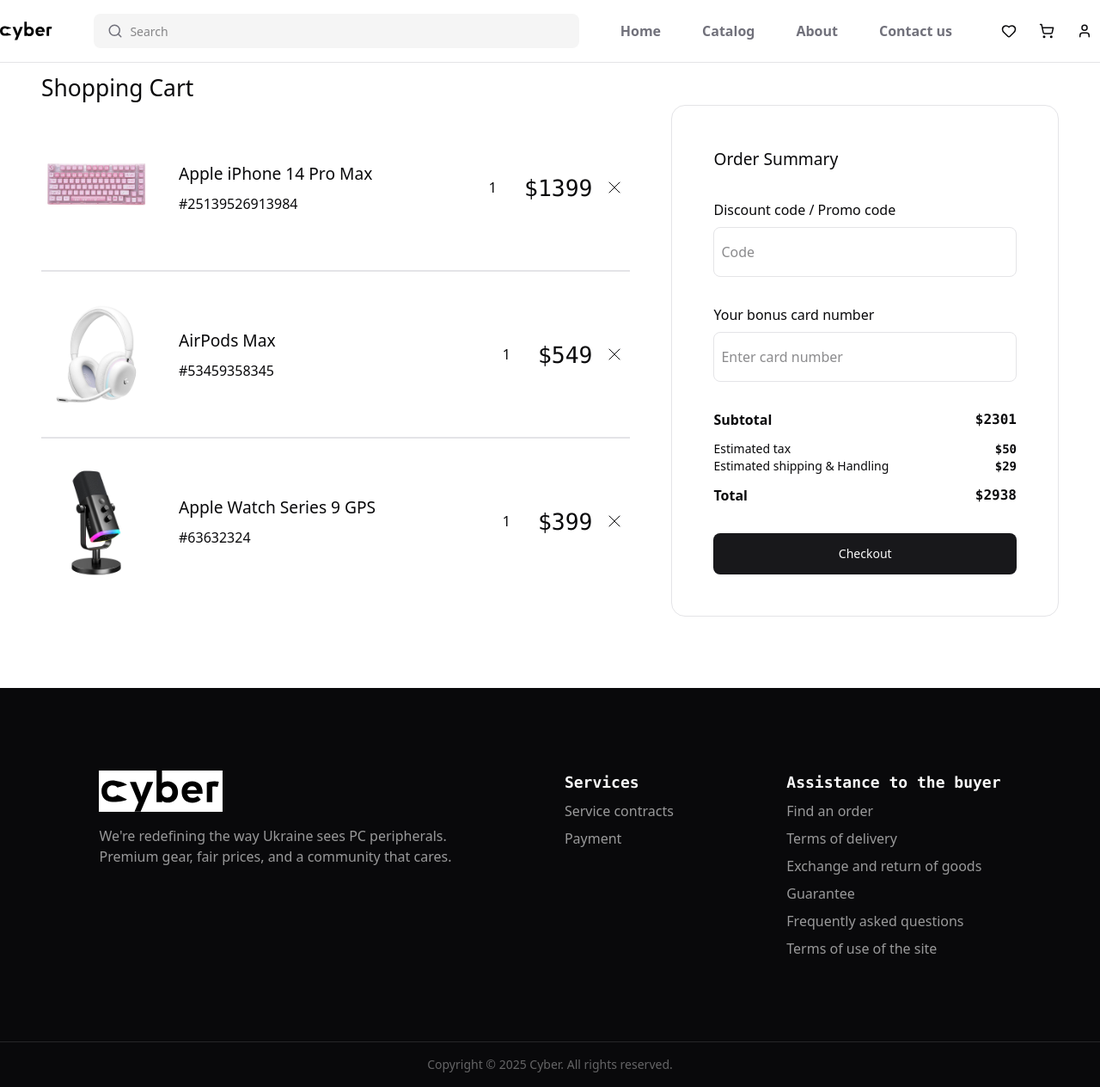
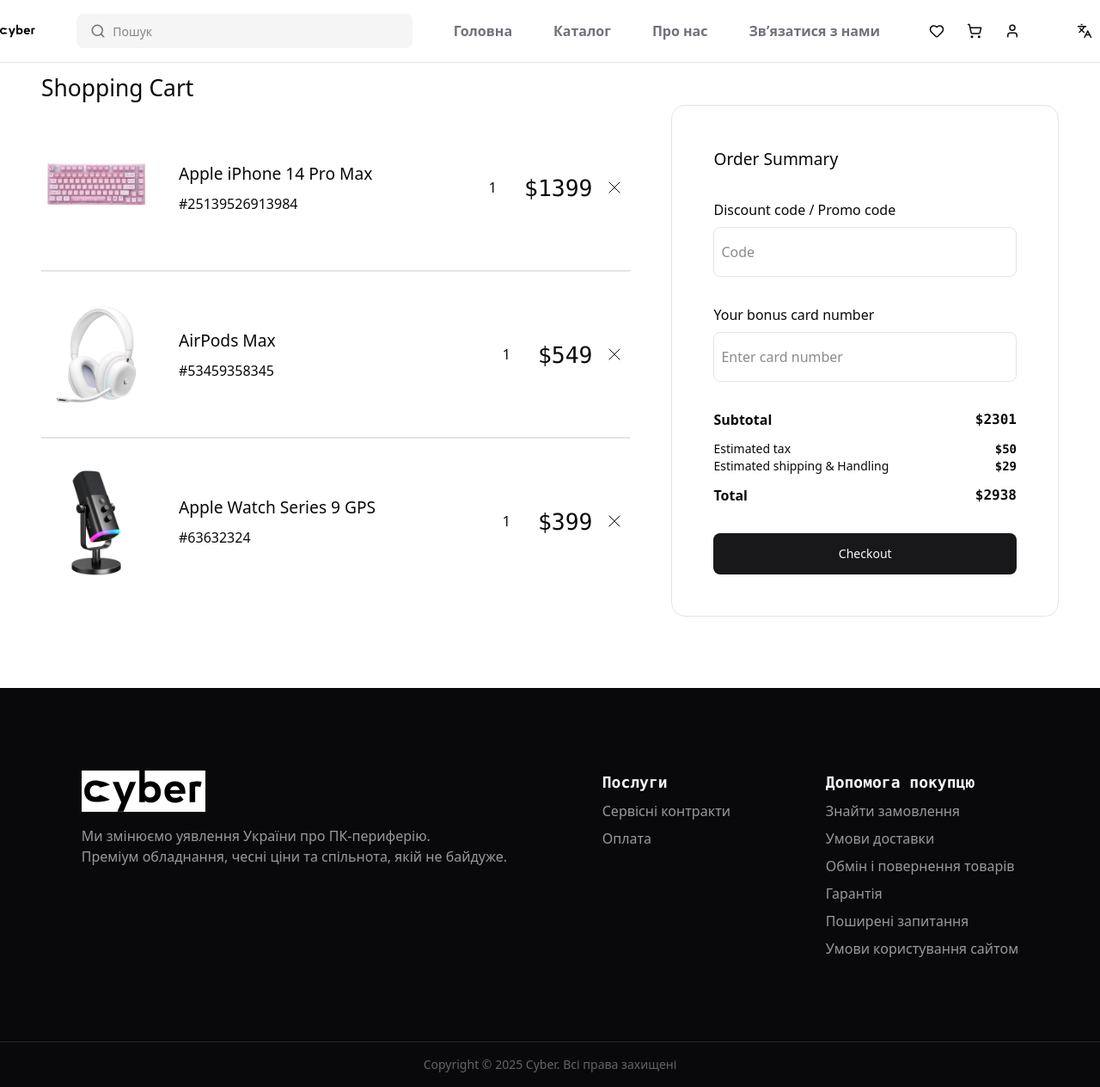
Before and after one commit to DFirenice/Keyboards-shop-FE, a Next.js app: page /cart in a window 1280 px wide. Shown: the whole page at 86% size. Built offline with nearby package versions, Linux system fonts and the light colour scheme.

Commit message:
Better Translation: EN / UA current support

```diff
--- a/messages/en.json
+++ b/messages/en.json
@@ -17,6 +17,7 @@
         "tagline": "PC Peripherals for Real Gamers",
         "slogan": "Created to change everything for the better. For everyone",
         "categories": {
+            "_title": "Browse by Categories",
             "keyboards": "Keyboards",
             "mouses": "Mouses",
             "headphones": "Headphones",
@@ -24,7 +25,12 @@
             "other": "Other"
         },
         "products": {
-            "popular": "Popular Products"
+            "popular": "Popular Products",
+            "tablist": {
+                "new": "New arrival",
+                "bestseller": "Bestseller",
+                "featured": "Featured"
+            }
         },
         "discounts": {
             "heading": "Discounts up to 50%"
@@ -34,5 +40,26 @@
             "subtext": "Sign up for deals, new products and promotions",
             "placeholder": "Email Address"
         }
+    },
+    "footer": {
+        "our-goal": [
+            "We're redefining the way Ukraine sees PC peripherals.",
+            "Premium gear, fair prices, and a community that cares."
+        ],
+        "services": {
+            "_title": "Services",
+            "contracts": "Service contracts",
+            "payment": "Payment"
+        },
+        "customer-assistance": {
+            "_title": "Assistance to the buyer",
+            "find-order": "Find an order",
+            "terms-of-delivery": "Terms of delivery",
+            "exchange-and-return": "Exchange and return of goods",
+            "guarantee": "Guarantee",
+            "faq": "Frequently asked questions",
+            "terms-of-use": "Terms of use of the site"
+        },
+        "copyright": "All rights Reserved"
     }
 }
--- a/messages/ua.json
+++ b/messages/ua.json
@@ -1,38 +1,65 @@
 {
   "header": {
     "links": {
-            "home": "Home",
+      "home": "Головна",
       "catalog": "Каталог",
-            "about": "About",
-            "contact": "Contact us"
+      "about": "Про нас",
+      "contact": "Зв’язатися з нами"
     },
-        "search": "Search"
+    "search": "Пошук"
   },
   "misc": {
-        "shop-now": "Shop Now",
-        "buy-now": "Buy Now",
-        "sign-up": "Sign Up"
+    "shop-now": "Купити зараз",
+    "buy-now": "Придбати зараз",
+    "sign-up": "Зареєструватися"
   },
   "home-page": {
-        "tagline": "PC Peripherals for Real Gamers",
-        "slogan": "Created to change everything for the better. For everyone",
+    "tagline": "ПК-периферія для справжніх геймерів",
+    "slogan": "Створено, щоб змінити все на краще. Для кожного.",
     "categories": {
-            "keyboards": "Keyboards",
-            "mouses": "Mouses",
-            "headphones": "Headphones",
-            "microphones": "Microphones",
-            "other": "Other"
+      "_title": "Знайти за Категорією",
+      "keyboards": "Клавіатури",
+      "mouses": "Миші",
+      "headphones": "Навушники",
+      "microphones": "Мікрофони",
+      "other": "Інше"
     },
     "products": {
-            "popular": "Popular Products"
+      "popular": "Популярні товари",
+      "tablist": {
+        "new": "Новинка",
+        "bestseller": "Бестселер",
+        "featured": "Рекомендовані"
+      }
     },
     "discounts": {
-            "heading": "Discounts up to 50%"
+      "heading": "Знижки до 50%"
     },
     "email-subscription": {
-            "title": "Join Our Newsletter",
-            "subtext": "Sign up for deals, new products and promotions",
-            "placeholder": "Email Address"
+      "title": "Підпишіться на нашу розсилку",
+      "subtext": "Отримуйте пропозиції, нові товари та акції",
+      "placeholder": "Адреса електронної пошти"
+    }
+  },
+  "footer": {
+    "our-goal": [
+      "Ми змінюємо уявлення України про ПК-периферію.",
+      "Преміум обладнання, чесні ціни та спільнота, якій не байдуже."
+    ],
+    "services": {
+      "_title": "Послуги",
+      "contracts": "Сервісні контракти",
+      "payment": "Оплата"
+    },
+    "customer-assistance": {
+      "_title": "Допомога покупцю",
+      "find-order": "Знайти замовлення",
+      "terms-of-delivery": "Умови доставки",
+      "exchange-and-return": "Обмін і повернення товарів",
+      "guarantee": "Гарантія",
+      "faq": "Поширені запитання",
+      "terms-of-use": "Умови користування сайтом"
+    },
+    "copyright": "Всі права захищені"
   }
 }
-}
--- a/src/app/(app)/page.tsx
+++ b/src/app/(app)/page.tsx
@@ -8,7 +8,7 @@
 import { Tablist } from "@/components/tabSwapper/Tablist"
 import { Tabs } from "@/contexts/tabsContext"
 
-import { categories, productsData, tabListData } from "@/data/landingPage"
+import { categories, productsData } from "@/data/landingPage"
 import { TabPanel } from "@/components/tabSwapper/TabPanel"
 import { TabLink } from "@/components/tabSwapper/TabLink"
 import Image from "next/image"
@@ -18,6 +18,13 @@
 
 const LandingPage = () => {
     const t = useTranslations()
+    const thp = useTranslations("home-page.products.tablist")
+
+    const tabListData = [
+        thp("new"),
+        thp("bestseller"),
+        thp("featured")
+    ]
 
     return (
         <div className="w-full overflow-x-hidden">
@@ -37,7 +44,7 @@
             <section className="w-full mt-42 px-12">
                 <div className="container mx-auto w-full h-full flex flex-col justify-center gap-12">
                     <div className="flex flex-row justify-between">
-                        <Heading size="large" className="font-semibold">Browse by Category</Heading>
+                        <Heading size="large" className="font-semibold">{ t("home-page.categories._title") }</Heading>
                         <div className="flex flex-row gap-2">
                             <IconButton size="small" icon="chevronLeft" />
                             <IconButton size="small" icon="chevronRight" />
@@ -85,7 +92,7 @@
                                         <Heading level={3} className="font-medium">Meletrix Zoom65 v2.5</Heading>
                                         <Heading level={3} size="large" className="font-bold font-mono mt-2">$120</Heading>
                                     </div>
-                                    <Button size="lg" className="w-[90%] mx-auto">Buy Now</Button>
+                                    <Button size="lg" className="w-[90%] mx-auto">{ t("misc.buy-now") }</Button>
                                 </div>
                             </TabPanel>
                         )}
@@ -112,7 +119,7 @@
                                 <Image src={imageSrc} alt="Keyboard" objectFit="contain" className="pointer-events-none" fill />
                             </div>
                             <div>
-                                <Heading className="font-light my-2.5" size="large">{ t(title) }</Heading>
+                                <Heading className="font-light my-2.5" size="large">{ idx === 0 ? t(title) : title }</Heading>
                                 <p className="text-muted-foreground text-sm max-w-sm h-18">{ description }</p>
                             </div>
                             <Link href="#" className="mt-auto">
@@ -135,7 +142,7 @@
                                 <div className="relative h-72 w-full">
                                     <Image src={imageSrc} alt="Keyboard" objectFit="contain" className="pointer-events-none" fill />
                                 </div>
-                                <Heading className="font-light my-2.5" size="large">{ t(title) }</Heading>
+                                <Heading className="font-light my-2.5" size="large">{ idx === 0 ? t(title) : title }</Heading>
                                 <Link href="#" className="mt-auto">
                                     <Button size="lg">{ t("misc.shop-now") }</Button>
                                 </Link>
@@ -145,7 +152,7 @@
                 </div>
             </section>
             {/* Email Subscription */}
-            <section className="w-full mt-12 bg-subscription px-12">
+            <section className="w-full mt-24 bg-subscription px-12">
                 <div className="container mx-auto h-[50dvh] flex flex-col items-center justify-center gap-12">
                     <div className="font-semibold text-center">
                         <Heading size="massive">{ t("home-page.email-subscription.title") }</Heading>
--- a/src/components/Footer.tsx
+++ b/src/components/Footer.tsx
@@ -1,5 +1,7 @@
+import { useTranslations } from "next-intl"
 import Heading from "@app-ui/Heading"
 import Logo from "@app-ui/Logo"
+import React from "react"
 
 const StyledHeading = ({ children }: { children: React.ReactNode }) => (
     <Heading className="font-semibold font-mono">
@@ -8,6 +10,7 @@
 )
 
 const Footer = () => {
+    const t = useTranslations("footer")
     return (
         <footer className="bg-foreground text-primary-foreground">
             <div className="container mx-auto min-h-[50vh] flex flex-col gap-6 justify-center py-24">
@@ -15,32 +18,37 @@
                     <div>
                         <Logo className="bg-background" />
                         <div className="mt-4 text-primary-foreground/60 font-light">
-                            <span>We&apos;re redefining the way Ukraine sees PC peripherals.</span><br />
-                            <span>Premium gear, fair prices, and a community that cares.</span>
+                            { t.raw("our-goal").map((text: string, idx: number) =>
+                                <React.Fragment key={`goal:${text}_${idx}`}>
+                                    <span>{ text }</span>
+                                    <br/>
+                                </React.Fragment>
+                            ) }
                         </div>
                     </div>
                     <div>
-                        <StyledHeading>Services</StyledHeading>
+                        <StyledHeading>{ t("services._title") }</StyledHeading>
                         <ul className="text-primary-foreground/60 font-light space-y-2 mt-2">
-                            <li>Service contracts</li>
-                            <li>Payment</li>
+                            <li>{ t("services.contracts") }</li>
+                            <li>{ t("services.payment") }</li>
                         </ul>
                     </div>
                     <div>
-                        <StyledHeading>Assistance to the buyer</StyledHeading>
+                        <StyledHeading>{ t("customer-assistance._title") }</StyledHeading>
                         <ul className="text-primary-foreground/60 font-light space-y-2 mt-2">
-                            <li>Find an order</li>
-                            <li>Terms of delivery</li>
-                            <li>Exchange and return of goods</li>
-                            <li>Guarantee</li>
-                            <li>Frequently asked questions</li>
-                            <li>Terms of use of the site</li>
+                            <li>{ t("customer-assistance.find-order") }</li>
+                            <li>{ t("customer-assistance.terms-of-delivery") }</li>
+                            <li>{ t("customer-assistance.exchange-and-return") }</li>
+                            <li>{ t("customer-assistance.guarantee") }</li>
+                            <li>{ t("customer-assistance.faq") }</li>
+                            <li>{ t("customer-assistance.terms-of-use") }</li>
                         </ul>
+
                     </div>
                 </div>
             </div>
             <div className="w-full border-t border-px border-border/13 text-primary-foreground/38 text-center text-sm px-2 py-4">
-                Copyright © { new Date().getFullYear() } Cyber. All rights reserved.
+                Copyright © {new Date().getFullYear()} Cyber. {t("copyright")}
             </div>
         </footer>
     )
--- a/src/components/Header.tsx
+++ b/src/components/Header.tsx
@@ -39,6 +39,7 @@
                     <Link href="/cart"> <IconButton size="tiny" icon="cart" /> </Link>
                     <IconButton size="tiny" icon="user" />
                 </div>
+                <IconButton size="tiny" icon="languages" />
             </div>
         </header>
     )
--- a/src/data/icons.ts
+++ b/src/data/icons.ts
@@ -11,6 +11,7 @@
 import keyboard from '@/assets/icons/keyboard.svg'
 import mail from '@/assets/icons/mail.svg'
 import x from "@/assets/icons/x.svg"
+import languages from "@/assets/icons/languages.svg"
 
 export const icons = {
   search,
@@ -26,4 +27,5 @@
   keyboard,
   mail,
   x,
+  languages,
 }
--- a/src/data/landingPage.tsx
+++ b/src/data/landingPage.tsx
@@ -1,4 +1,5 @@
 import { Ticons } from "@/types/icons"
+import { useTranslations } from "next-intl"
 
 export type TCategoriesData = {
   text: string
@@ -34,15 +35,13 @@
   },
 ]
 
-export const tabListData = ["New Arrival", "Bestseller", "Featured Products"]
-
 export type TProductsData = {
   imageSrc: string
   title: string
   description: string
 }[]
 
-export const productsData : TProductsData = [
+export const productsData: TProductsData = [
   {
     imageSrc: "/images/sample_keyboard.png",
     title: "home-page.products.popular",
--- a/src/i18n/request.ts
+++ b/src/i18n/request.ts
@@ -1,13 +1,17 @@
 import {getRequestConfig} from 'next-intl/server';
+import { cookies } from 'next/headers';
 
-type TLocales = 'en' | 'ua'
+type TLocales = 'en' | 'ua' | string | undefined
 
 export default getRequestConfig(async () => {
-  // Static for now, we'll change this later
-  const locale: TLocales = 'en';
+  const storage = await cookies()
+  const locale: TLocales = 'ua' // storage.get("locale")?.value || 'en';
 
   return {
     locale,
-    messages: (await import(`../../messages/${locale}.json`)).default
+    messages: (
+      (await import(`../../messages/${locale}.json`))?.default
+        || ((await import(`../../messages/en.json`))?.default)
+    ),
   };
 });
```
Also changed, not shown: src/assets/icons/languages.svg (added). Lines whose indentation alone changed are shown as unchanged.
